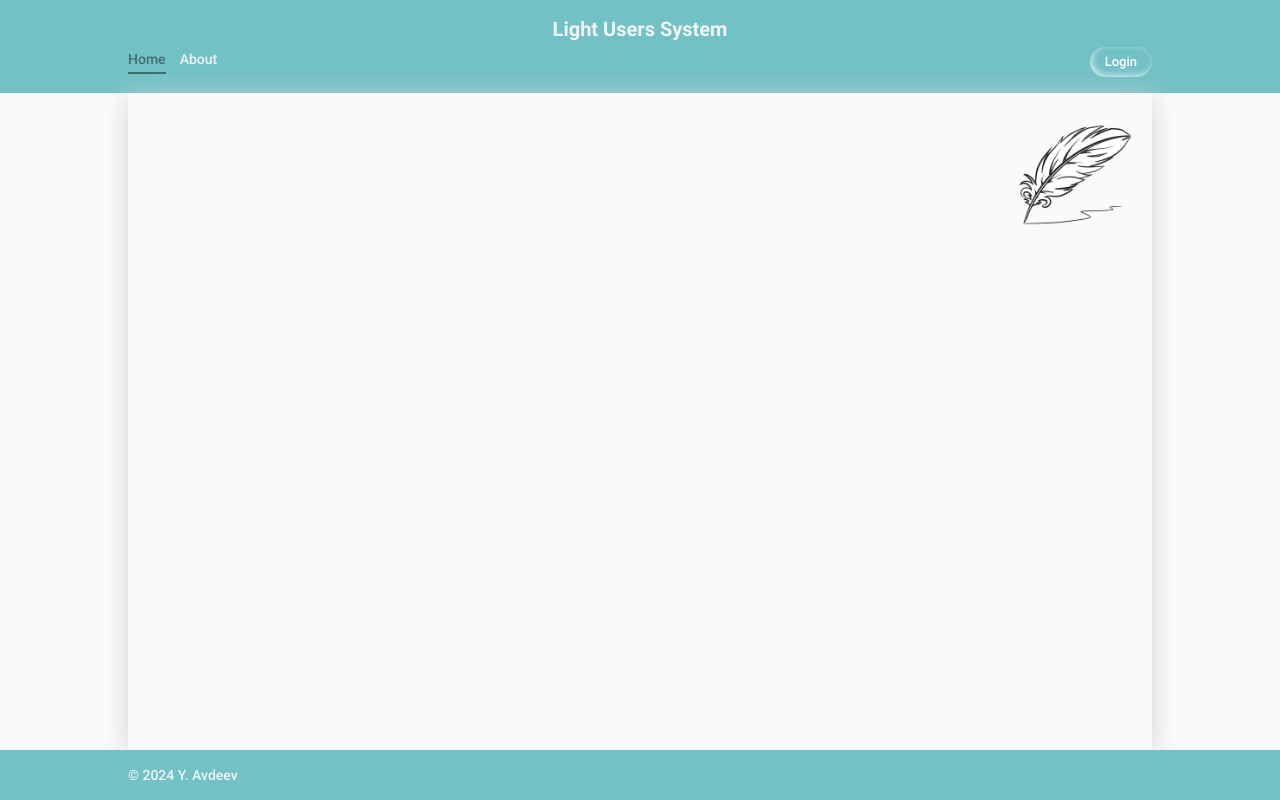
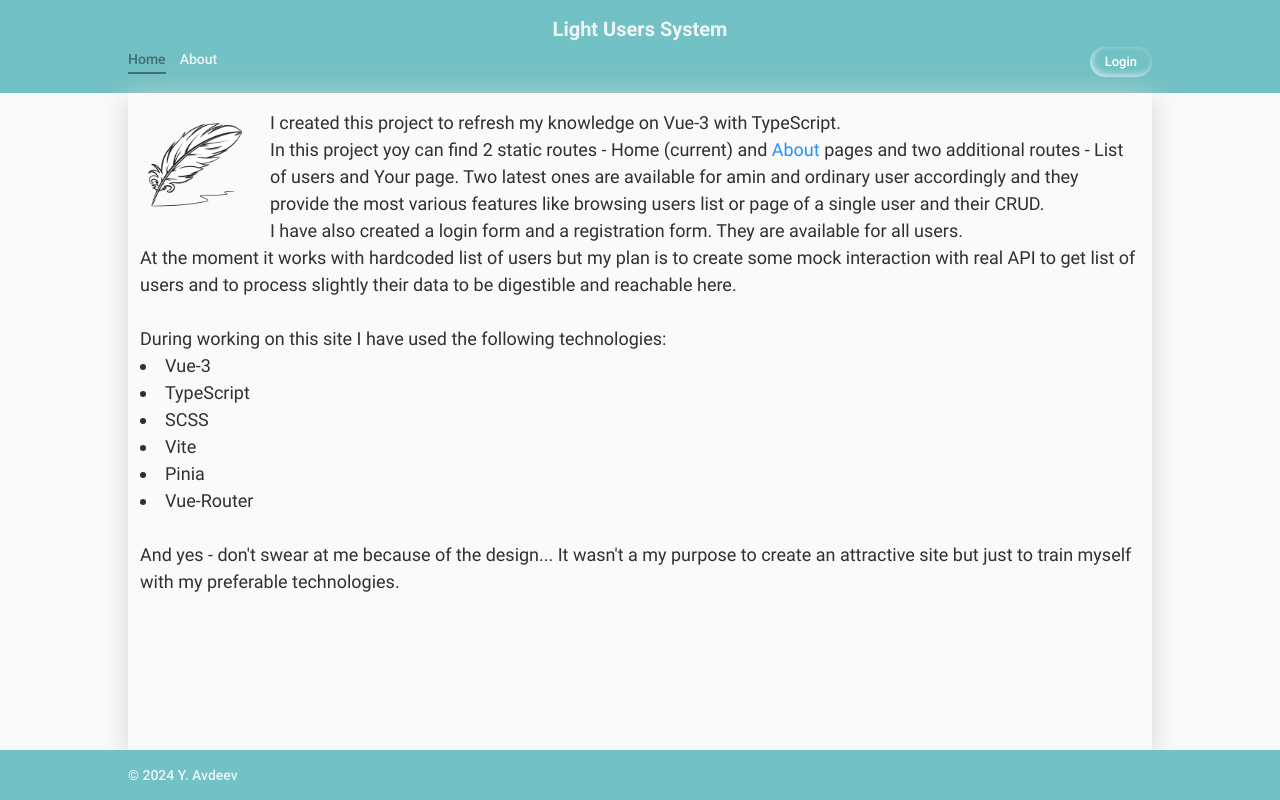
Before and after one commit to yuriy-avdeev/light-users-system, a Vue app: page / in a window 1280 px wide. Built offline with nearby package versions, Linux system fonts and the light colour scheme.

Commit message:
feat: add main content

```diff
--- /dev/null
+++ b/src/components/MainIntroduction/MainIntroduction.vue
@@ -0,0 +1,85 @@
+<script setup lang="ts">
+import { RouterLink } from 'vue-router'
+import { useUserStore } from '@/stores/user'
+
+const userStore = useUserStore()
+</script>
+
+<template>
+  <main class="main-introduction">
+    <img
+      class="main-introduction__image"
+      src="@/assets/images/feather.png"
+      alt="feather"
+      width="110"
+      height="110"
+    />
+
+    <strong class="main-introduction__text">
+      I created this project to refresh my knowledge on Vue-3 with TypeScript.
+      <br />
+
+      In this project yoy can find 2 static routes - Home (current) and
+
+      <RouterLink class="main-introduction__link" to="/about">About</RouterLink>
+
+      pages and two additional routes -
+
+      <RouterLink
+        v-if="userStore.isAdmin"
+        class="main-introduction__link"
+        to="/users"
+      >
+        List of users
+      </RouterLink>
+
+      <span v-else>List of users</span>
+
+      and
+
+      <RouterLink
+        v-if="userStore.currentUser"
+        class="main-introduction__link"
+        :to="`/users/${userStore.currentUser.id}`"
+      >
+        Your page.
+      </RouterLink>
+
+      <span v-else>Your page.</span>
+
+      Two latest ones are available for amin and ordinary user accordingly and
+      they provide the most various features like browsing users list or page of
+      a single user and their CRUD.
+      <br />
+
+      I have also created a login form and a registration form. They are
+      available for all users.
+      <br />
+
+      At the moment it works with hardcoded list of users but my plan is to
+      create some mock interaction with real API to get list of users and to
+      process slightly their data to be digestible and reachable here.
+      <br />
+
+      <br />
+
+      During working on this site I have used the following technologies:
+      <ul class="main-introduction__list">
+        <li>Vue-3</li>
+        <li>TypeScript</li>
+        <li>SCSS</li>
+        <li>Vite</li>
+        <li>Pinia</li>
+        <li>Vue-Router</li>
+      </ul>
+
+      <br />
+
+      And yes - don't swear at me because of the design... It wasn't a my
+      purpose to create an attractive site but just to train myself with my
+      preferable technologies.
+    </strong>
+  </main>
+</template>
+
+<style scoped src="./main-introduction.scss"></style>
--- /dev/null
+++ b/src/components/MainIntroduction/main-introduction.scss
@@ -0,0 +1,21 @@
+.main-introduction {
+  width: 100%;
+
+  &__image {
+    float: left;
+    margin: 0 20px 10px 0;
+  }
+
+  &__text {
+    font: 400 18px/1.5 var(--main-font);
+  }
+
+  &__link {
+    text-decoration: none;
+    color: var(--color-info);
+  }
+
+  &__list {
+    list-style: inside;
+  }
+}
--- a/src/pages/AboutPage/AboutPage.vue
+++ b/src/pages/AboutPage/AboutPage.vue
@@ -8,7 +8,7 @@
 
     <p class="about-page__content">
       The only reason of creating this page is my desire to add one more static
-      route which does not depend on the user status (administrator or ordinary
+      route which does not depend on the user status (admin or ordinary
       user).
     </p>
 
--- a/src/pages/AboutPage/about-page.scss
+++ b/src/pages/AboutPage/about-page.scss
@@ -8,6 +8,6 @@
   }
 
   &__content {
-    font: 400 16px/1.5 var(--main-font);
+    font: 400 18px/1.5 var(--main-font);
   }
 }
--- a/src/pages/HomePage/HomePage.vue
+++ b/src/pages/HomePage/HomePage.vue
@@ -3,6 +3,7 @@ import { ref } from 'vue'
 import { useUsersStore } from '@/stores/users'
 import { onBeforeRouteLeave } from 'vue-router'
 import { useUserAccessFormStore } from '@/stores/userAccessForm'
+import MainIntroduction from '@/components/MainIntroduction/MainIntroduction.vue'
 import PopupWrapper from '@/components/PopupWrapper/PopupWrapper.vue'
 import LoginForm from '@/components/LoginForm/LoginForm.vue'
 import UserForm from '@/components/UserForm/UserForm.vue'
@@ -76,13 +77,7 @@ const resetNotificationWithDelay = (
 
 <template>
   <div class="home-page">
-    <img
-      class="home-page__image"
-      src="@/assets/images/feather.png"
-      alt="feather"
-      width="130"
-      height="130"
-    />
+    <MainIntroduction />
 
     <PopupWrapper
       v-if="userAccessFormStore.showAccessForm"
--- a/src/stores/users.ts
+++ b/src/stores/users.ts
@@ -6,10 +6,11 @@ import { mockUsers } from '@/services/mock-data'
 
 // TODO:
 // user page with logic to change e-mail, names etc...
-// home and about page content // lorem
+// filtering users list with highlighting result
 // rearrange components by functionality (not states then computed then watch and methods)
-// tests
 // rethink here users list as an object - in order not to iterate list of users in real life
+// revive api.js
+// delete tests library
 
 export const useUsersStore = defineStore('users', () => {
   const users = ref<User[]>([])
```
